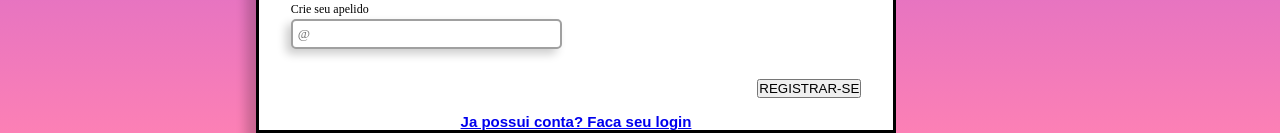
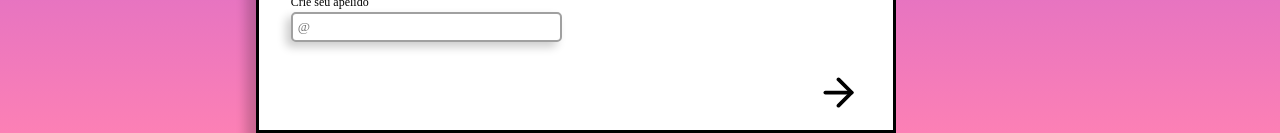
Before and after one commit to XMATHEUSX/UTFriends, a React (Vite) app: page /signup in a window 1280 px wide. Shown: the part 667-800 px from the top of the page. Built offline with nearby package versions, Linux system fonts and the light colour scheme; a web font is replaced by a local one.

Commit message:
Atualização de design

```diff
--- a/package.json
+++ b/package.json
@@ -14,6 +14,7 @@
     "package.json": "^0.0.0",
     "react": "^18.2.0",
     "react-dom": "^18.2.0",
+    "react-google-fonts": "^1.2.1",
     "react-icons": "^4.11.0",
     "react-router-dom": "^6.16.0"
   },
--- a/src/pages/Home/index.jsx
+++ b/src/pages/Home/index.jsx
@@ -1,4 +1,5 @@
 import UTFriends from '/src/assets/images/UTFriends.png'
+import GoogleFonts from 'react-google-fonts'
 import { FiPower } from "react-icons/fi"
 import { BiArrowToTop } from "react-icons/bi"
 import { RxReset } from "react-icons/rx"
@@ -11,6 +12,8 @@ export default function Home() {
 
   return (
     <div className="conteinerH">
+
+      <GoogleFonts family="Roboto Mono" variant="regular"/>
 
       <div className="contentH">
 
--- a/src/pages/Signin/index.jsx
+++ b/src/pages/Signin/index.jsx
@@ -1,4 +1,5 @@
 import { AiFillCloseSquare } from 'react-icons/ai'
+import GoogleFonts from 'react-google-fonts'
 import { FiArrowRight } from 'react-icons/fi'
 import { Link } from 'react-router-dom'
 import { useState } from 'react'
@@ -34,6 +35,8 @@ export default function Signin() {
 
   return (
     <div className="conteinerSI">
+
+      <GoogleFonts family="Roboto Mono" variant="regular"/>
 
       <div className="signinBoxSI">
 
@@ -75,10 +78,9 @@ export default function Signin() {
         </div>
 
         <div className="bottomContentSI">
-        <button type="button" onClick={handleLogin}>
-            <FiArrowRight title="arrow" className="arrowIconSI" size={45} />
 
-        </button>
+          <FiArrowRight title="arrow" className="arrowIconSI" size={45} onClick={handleLogin}/>
+
         </div>
       </div>
 
--- a/src/pages/Signup/index.jsx
+++ b/src/pages/Signup/index.jsx
@@ -1,4 +1,5 @@
 import { AiFillCloseSquare } from 'react-icons/ai'
+import GoogleFonts from 'react-google-fonts'
 import { FiArrowRight } from 'react-icons/fi'
 import { Link } from 'react-router-dom'
 import { useState } from 'react'
@@ -45,6 +46,8 @@ export default function SignUp() {
   return (
 
     <div className="conteinerSU">
+
+      <GoogleFonts family="Roboto Mono" variant="regular"/>
 
       <div className="infoSU">
 
@@ -230,28 +233,11 @@ export default function SignUp() {
 
           <div className="bottomBoxSU">
 
-            <div className="button">
-
-            <button type="button" onClick={handleRegister}>
-
-                <p> REGISTRAR-SE </p>
-
-              </button>
-
-            </div>
-          </div>
-        </div>
-
-        <div className="lastBox">
-
-          <Link className="link" to="/">
-
-            <h2 className="lastText"> Ja possui conta? Faca seu login </h2>
-
-            </Link>
+            <FiArrowRight title="arrow" className="arrowIconSU" size={45} onClick={handleRegister}/>
 
           </div>
         </div>
       </div>
+    </div>
   );
 }
```
Also changed, not shown: 1 other file (tests, documents, lock files or other folders).
